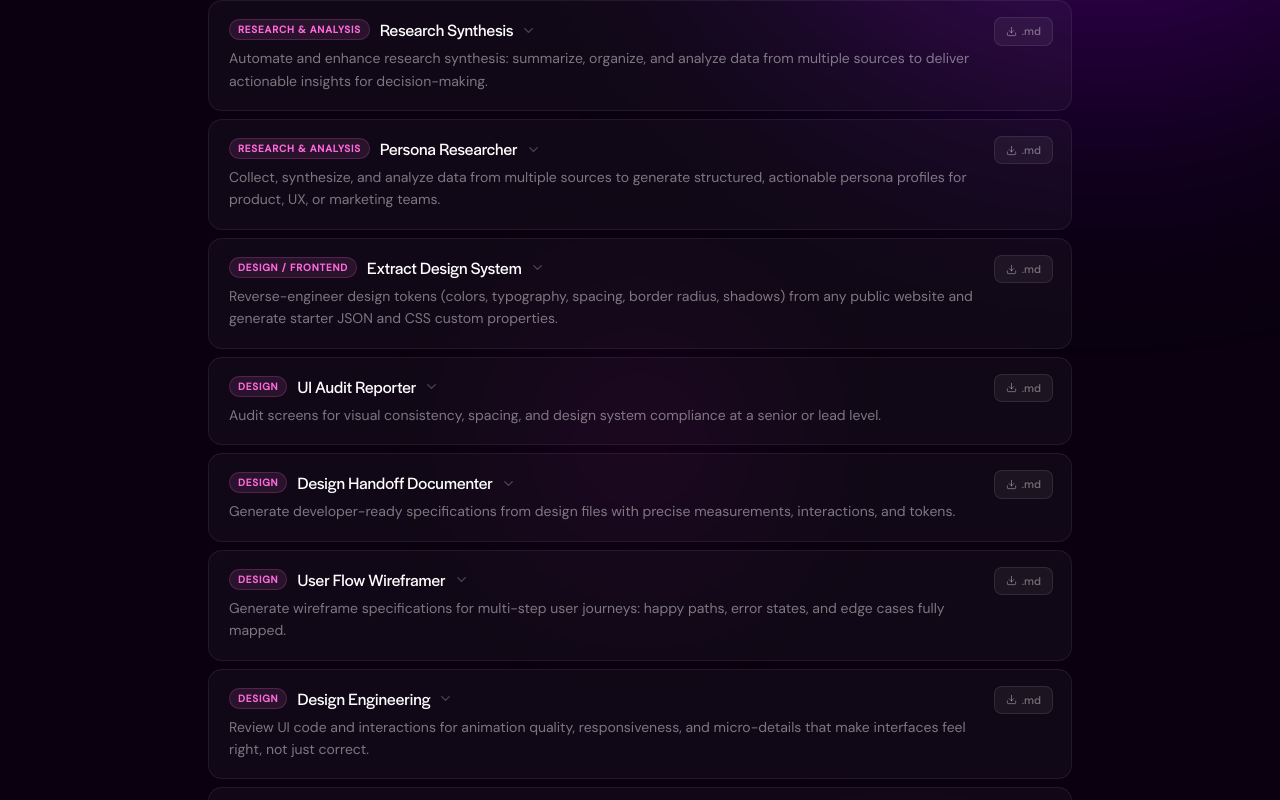
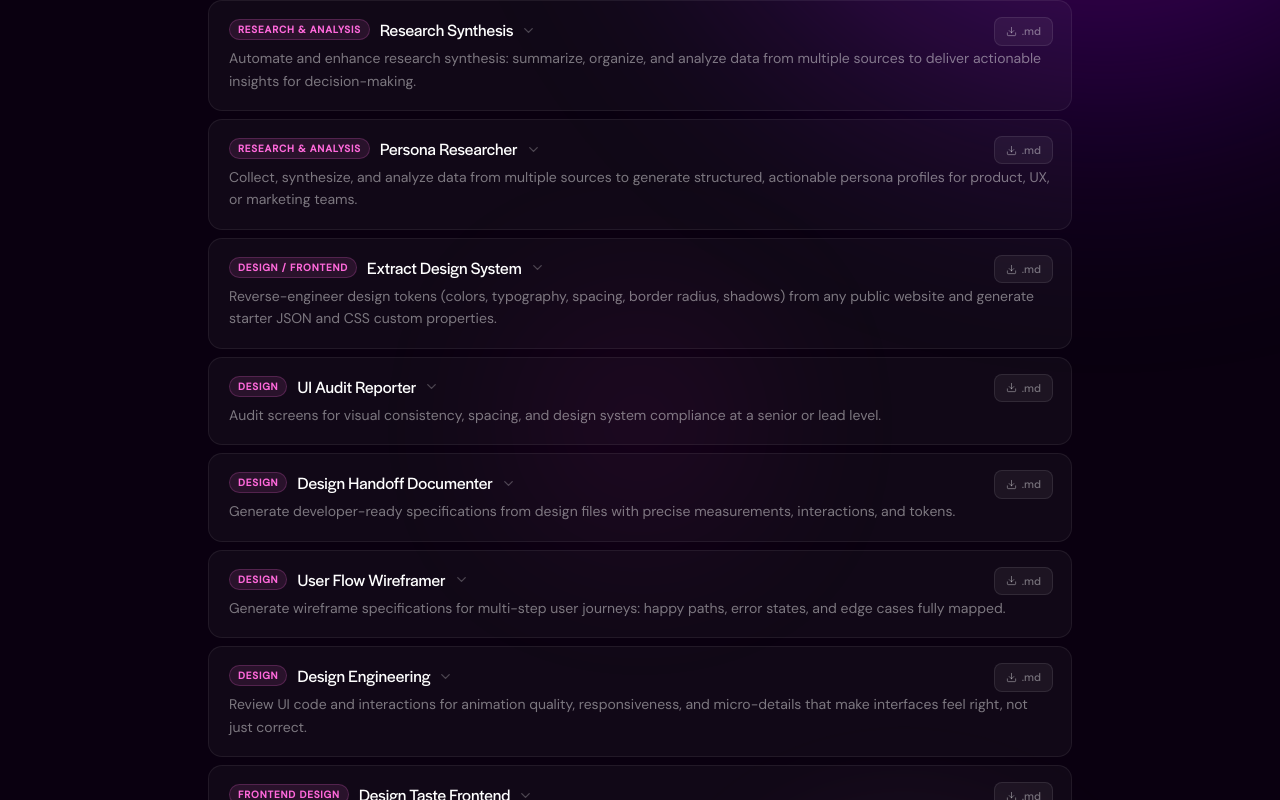
Before and after one commit to pavitsond-cyber/AI-Playbook, a Next.js app: page /skills in a window 1280 px wide. Shown: the part 280-1080 px from the top of the page. Built offline with nearby package versions, Linux system fonts and the light colour scheme; a web font is replaced by a local one.

Commit message:
Skills: description fills full card width — equal 20px padding both sides

```diff
--- a/app/(playbook)/skills/page.tsx
+++ b/app/(playbook)/skills/page.tsx
@@ -848,7 +848,9 @@ function SkillRow({ skill, isOpen, onToggle }: { skill: Skill; isOpen: boolean;
           display: 'flex',
           alignItems: 'flex-start',
           gap: 16,
-          padding: '18px 84px 18px 20px',
+          /* Equal horizontal padding — download button is absolute so
+             only the header row (badge/title) needs right clearance  */
+          padding: '18px 20px',
           background: 'transparent',
           border: 'none',
           cursor: 'pointer',
@@ -858,8 +860,12 @@ function SkillRow({ skill, isOpen, onToggle }: { skill: Skill; isOpen: boolean;
       >
         {/* Name + description */}
         <div style={{ flex: 1, minWidth: 0, width: '100%' }}>
-          {/* Mobile: stacked (badge top, name below); Desktop: inline row */}
-          <div className="flex flex-col sm:flex-row sm:items-center sm:flex-wrap" style={{ gap: '10px 10px', marginBottom: 6 }}>
+          {/* Badge + title row — add right padding here only to avoid
+              overlapping the absolutely-positioned download button     */}
+          <div
+            className="flex flex-col sm:flex-row sm:items-center sm:flex-wrap"
+            style={{ gap: '10px 10px', marginBottom: 6, paddingRight: 72 }}
+          >
             {skill.domain && (
               <span style={{ fontFamily: 'var(--font-body)', fontSize: 10, fontWeight: 600, color: '#FF69DB', background: 'rgba(255,105,219,0.1)', border: '1px solid rgba(255,105,219,0.2)', borderRadius: 100, padding: '2px 8px', textTransform: 'uppercase' as const, letterSpacing: '0.08em', flexShrink: 0, alignSelf: 'flex-start' }}>
                 {skill.domain}
```
